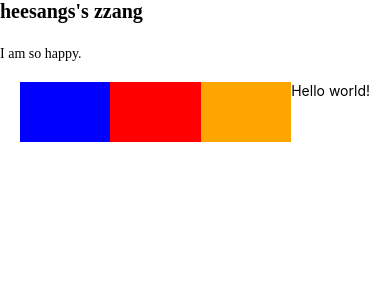
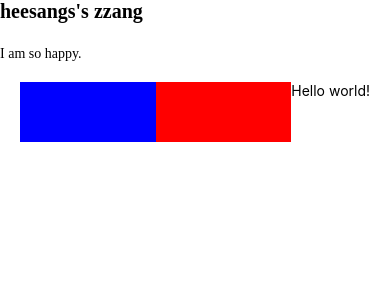
Before and after one commit to heesangs/reactnative_test, a React Native app: screen / in a window 390 px wide. Shown: the top 300 px of the page. Built offline with nearby package versions, Linux system fonts and the light colour scheme.

Commit message:
git start

```diff
--- a/App.tsx
+++ b/App.tsx
@@ -28,7 +28,6 @@ const ViewBoxesWithColorAndText = () => {
         }}>
           <View style={{backgroundColor:'blue', flex:1}}/>
           <View style={{backgroundColor: 'red', flex:1}}/>
-          <View style={{backgroundColor: 'orange', flex:1}}/>
           <Text>Hello world!</Text>
         </View>
       </SafeAreaView>
```
